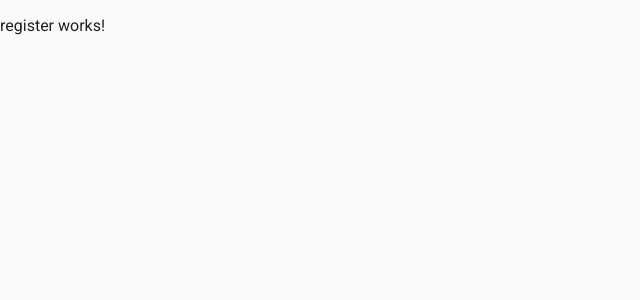
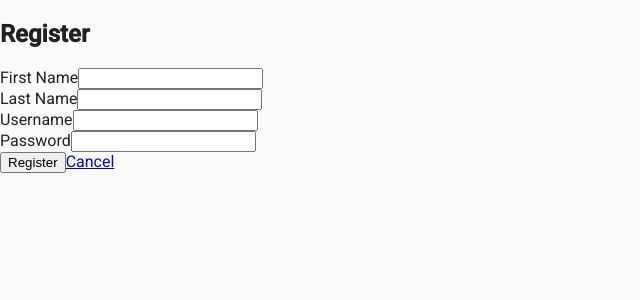
Before and after one commit to sanus-solutions/sanus-web-app, an Angular app in the folder sanus-app/: page /register in a window 1280 px wide. Shown: the top 300 px of the page, without its empty margins (0-640 px from the left). Built offline with nearby package versions, Linux system fonts and the light colour scheme.

Commit message:
Worked on fake backend service to test register and logion functionality

```diff
--- /dev/null
+++ b/sanus-app/src/app/_helpers/auth.guard.ts
@@ -0,0 +1,24 @@
+import { Injectable } from '@angular/core';
+import { Router, CanActivate, ActivatedRouteSnapshot, RouterStateSnapshot } from '@angular/router';
+
+import { AuthenticationService } from '../_services';
+
+@Injectable({ providedIn: 'root' })
+export class AuthGuard implements CanActivate {
+    constructor(
+        private router: Router,
+        private authenticationService: AuthenticationService
+    ) {}
+
+    canActivate(route: ActivatedRouteSnapshot, state: RouterStateSnapshot) {
+        const currentUser = this.authenticationService.currentUserValue;
+        if (currentUser) {
+            // authorised so return true
+            return true;
+        }
+
+        // not logged in so redirect to login page with the return url
+        this.router.navigate(['/login'], { queryParams: { returnUrl: state.url }});
+        return false;
+    }
+}
--- /dev/null
+++ b/sanus-app/src/app/_helpers/error.interceptor.ts
@@ -0,0 +1,24 @@
+import { Injectable } from '@angular/core';
+import { HttpRequest, HttpHandler, HttpEvent, HttpInterceptor } from '@angular/common/http';
+import { Observable, throwError } from 'rxjs';
+import { catchError } from 'rxjs/operators';
+
+import { AuthenticationService } from '../_services';
+
+@Injectable()
+export class ErrorInterceptor implements HttpInterceptor {
+    constructor(private authenticationService: AuthenticationService) {}
+
+    intercept(request: HttpRequest<any>, next: HttpHandler): Observable<HttpEvent<any>> {
+        return next.handle(request).pipe(catchError(err => {
+            if (err.status === 401) {
+                // auto logout if 401 response returned from api
+                this.authenticationService.logout();
+                location.reload(true);
+            }
+
+            const error = err.error.message || err.statusText;
+            return throwError(error);
+        }))
+    }
+}
--- a/sanus-app/src/app/_helpers/fake-backend.ts
+++ b/sanus-app/src/app/_helpers/fake-backend.ts
@@ -3,7 +3,8 @@ import { HttpRequest, HttpResponse, HttpHandler, HttpEvent, HttpInterceptor, HTT
 import { Observable, of, throwError } from 'rxjs';
 import { delay, mergeMap, materialize, dematerialize } from 'rxjs/operators';
 
-let users = [{ id: 1, firstName: 'Jason', lastName: 'Watmore', username: 'test', password: 'test' }];
+// array in local storage for registered users
+let users = JSON.parse(localStorage.getItem('users')) || [];
 
 @Injectable()
 export class FakeBackendInterceptor implements HttpInterceptor {
@@ -21,6 +22,8 @@ export class FakeBackendInterceptor implements HttpInterceptor {
             switch (true) {
                 case url.endsWith('/users/authenticate') && method === 'POST':
                     return authenticate();
+                case url.endsWith('/users/register') && method === 'POST':
+                    return register();
                 default:
                     // pass through any requests not handled above
                     return next.handle(request);
@@ -42,6 +45,20 @@ export class FakeBackendInterceptor implements HttpInterceptor {
             })
         }
 
+        function register() {
+            const user = body
+
+            if (users.find(x => x.username === user.username)) {
+                return error('Username "' + user.username + '" is already taken')
+            }
+
+            user.id = users.length ? Math.max(...users.map(x => x.id)) + 1 : 1;
+            users.push(user);
+            localStorage.setItem('users', JSON.stringify(users));
+
+            return ok();
+        }
+
         // helper functions
 
         function ok(body?) {
--- a/sanus-app/src/app/_helpers/index.ts
+++ b/sanus-app/src/app/_helpers/index.ts
@@ -1 +1,4 @@
 export * from './fake-backend';
+export * from './auth.guard';
+export * from './jwt.interceptor';
+export * from './error.interceptor';
--- /dev/null
+++ b/sanus-app/src/app/_helpers/jwt.interceptor.ts
@@ -0,0 +1,24 @@
+import { Injectable } from '@angular/core';
+import { HttpRequest, HttpHandler, HttpEvent, HttpInterceptor } from '@angular/common/http';
+import { Observable } from 'rxjs';
+
+import { AuthenticationService } from '../_services';
+
+@Injectable()
+export class JwtInterceptor implements HttpInterceptor {
+    constructor(private authenticationService: AuthenticationService) {}
+
+    intercept(request: HttpRequest<any>, next: HttpHandler): Observable<HttpEvent<any>> {
+        // add authorization header with jwt token if available
+        let currentUser = this.authenticationService.currentUserValue;
+        if (currentUser && currentUser.token) {
+            request = request.clone({
+                setHeaders: {
+                    Authorization: `Bearer ${currentUser.token}`
+                }
+            });
+        }
+
+        return next.handle(request);
+    }
+}
--- a/sanus-app/src/app/_services/index.ts
+++ b/sanus-app/src/app/_services/index.ts
@@ -1 +1,2 @@
 export * from './authentication.service';
+export * from './user.service';
--- /dev/null
+++ b/sanus-app/src/app/_services/user.service.ts
@@ -0,0 +1,19 @@
+import { Injectable } from '@angular/core';
+import { HttpClient } from '@angular/common/http';
+
+@Injectable({ providedIn: 'root' })
+export class UserService {
+    constructor(private http: HttpClient) { }
+
+    getAll() {
+        return this.http.get<any[]>(`${config.apiUrl}/users`);
+    }
+
+    register(user) {
+        return this.http.post(`${config.apiUrl}/users/register`, user);
+    }
+
+    delete(id) {
+        return this.http.delete(`${config.apiUrl}/users/${id}`);
+    }
+}
--- a/sanus-app/src/app/app-routing.module.ts
+++ b/sanus-app/src/app/app-routing.module.ts
@@ -4,13 +4,17 @@ import { Routes, RouterModule } from '@angular/router';
 import { LoginComponent } from './login/login.component';
 import { RegisterComponent } from './register/register.component';
 
+import { AuthGuard } from './_helpers';
+
 const routes: Routes = [
 	{ path: '', component: LoginComponent },
 	{ path: 'login', component: LoginComponent },
 	{ path: 'register', component: RegisterComponent },
 
+	// THERE WILL BE A NEW MAIN HOME ROUTE LATER WITH AUTH GUARD
+
 	// Otherwise direct to home
-	{ path: '*', redirectTo: '' }
+	{ path: '**', redirectTo: '' }
 
 ];
 
--- a/sanus-app/src/app/app.module.ts
+++ b/sanus-app/src/app/app.module.ts
@@ -18,11 +18,13 @@ import {MatCardModule} from '@angular/material/card';
 import {MatInputModule} from '@angular/material/input';
 import {FormsModule, ReactiveFormsModule} from '@angular/forms';
 import {MatProgressSpinnerModule} from '@angular/material/progress-spinner';
+import {MatSnackBarModule} from '@angular/material/snack-bar';
 /*                          */
 
 // used to create fake backend
 import { fakeBackendProvider } from './_helpers';
-import { HttpClientModule } from '@angular/common/http';
+import { HttpClientModule, HTTP_INTERCEPTORS } from '@angular/common/http';
+import { JwtInterceptor, ErrorInterceptor } from './_helpers';
 
 
 import { LoginComponent } from './login/login.component';
@@ -51,9 +53,13 @@ import { RegisterComponent } from './register/register.component';
     FormsModule,
     ReactiveFormsModule,
     HttpClientModule,
-    MatProgressSpinnerModule
+    MatProgressSpinnerModule,
+    MatSnackBarModule
   ],
   providers: [
+    { provide: HTTP_INTERCEPTORS, useClass: JwtInterceptor, multi: true },
+    { provide: HTTP_INTERCEPTORS, useClass: ErrorInterceptor, multi: true },
+
     //provider used to create fake backend
     fakeBackendProvider
   ],
--- a/sanus-app/src/app/register/register.component.html
+++ b/sanus-app/src/app/register/register.component.html
@@ -1 +1,40 @@
-<p>register works!</p>
+<div *ngIf="error" class="alert alert-danger">{{error}}</div>
+<h2>Register</h2>
+<form [formGroup]="registerForm" (ngSubmit)="onSubmit()">
+    <div class="form-group">
+        <label for="firstName">First Name</label>
+        <input type="text" formControlName="firstName" class="form-control" [ngClass]="{ 'is-invalid': submitted && f.firstName.errors }" />
+        <div *ngIf="submitted && f.firstName.errors" class="invalid-feedback">
+            <div *ngIf="f.firstName.errors.required">First Name is required</div>
+        </div>
+    </div>
+    <div class="form-group">
+        <label for="lastName">Last Name</label>
+        <input type="text" formControlName="lastName" class="form-control" [ngClass]="{ 'is-invalid': submitted && f.lastName.errors }" />
+        <div *ngIf="submitted && f.lastName.errors" class="invalid-feedback">
+            <div *ngIf="f.lastName.errors.required">Last Name is required</div>
+        </div>
+    </div>
+    <div class="form-group">
+        <label for="username">Username</label>
+        <input type="text" formControlName="username" class="form-control" [ngClass]="{ 'is-invalid': submitted && f.username.errors }" />
+        <div *ngIf="submitted && f.username.errors" class="invalid-feedback">
+            <div *ngIf="f.username.errors.required">Username is required</div>
+        </div>
+    </div>
+    <div class="form-group">
+        <label for="password">Password</label>
+        <input type="password" formControlName="password" class="form-control" [ngClass]="{ 'is-invalid': submitted && f.password.errors }" />
+        <div *ngIf="submitted && f.password.errors" class="invalid-feedback">
+            <div *ngIf="f.password.errors.required">Password is required</div>
+            <div *ngIf="f.password.errors.minlength">Password must be at least 6 characters</div>
+        </div>
+    </div>
+    <div class="form-group">
+        <button [disabled]="loading" class="btn btn-primary">
+            <span *ngIf="loading" class="spinner-border spinner-border-sm mr-1"></span>
+            Register
+        </button>
+        <a routerLink="/login" class="btn btn-link">Cancel</a>
+    </div>
+</form>
--- a/sanus-app/src/app/register/register.component.ts
+++ b/sanus-app/src/app/register/register.component.ts
@@ -1,4 +1,9 @@
 import { Component, OnInit } from '@angular/core';
+import { Router } from '@angular/router';
+import { FormBuilder, FormGroup, Validators } from '@angular/forms';
+import { first } from 'rxjs/operators';
+
+import { UserService, AuthenticationService } from '../_services';
 
 @Component({
   selector: 'app-register',
@@ -7,9 +12,54 @@ import { Component, OnInit } from '@angular/core';
 })
 export class RegisterComponent implements OnInit {
 
-  constructor() { }
+  	registerForm: FormGroup;
+    loading = false;
+    submitted = false;
+    error: string;
 
-  ngOnInit() {
-  }
+    constructor(
+        private formBuilder: FormBuilder,
+        private router: Router,
+        private authenticationService: AuthenticationService,
+        private userService: UserService
+    ) {
+        // redirect to home if already logged in
+        if (this.authenticationService.currentUserValue) {
+            this.router.navigate(['/']);
+        }
+    }
+
+    ngOnInit() {
+        this.registerForm = this.formBuilder.group({
+            firstName: ['', Validators.required],
+            lastName: ['', Validators.required],
+            username: ['', Validators.required],
+            password: ['', [Validators.required, Validators.minLength(6)]]
+        });
+    }
+
+    // convenience getter for easy access to form fields
+    get f() { return this.registerForm.controls; }
+
+    onSubmit() {
+        this.submitted = true;
+
+        // stop here if form is invalid
+        if (this.registerForm.invalid) {
+            return;
+        }
+
+        this.loading = true;
+        this.userService.register(this.registerForm.value)
+            .pipe(first())
+            .subscribe(
+                data => {
+                    this.router.navigate(['/login'], { queryParams: { registered: true }});
+                },
+                error => {
+                    this.error = error;
+                    this.loading = false;
+                });
+    }
 
 }
```
Also changed, not shown: sanus-app/src/app/login/login.component.ts (+18 -1 lines).
